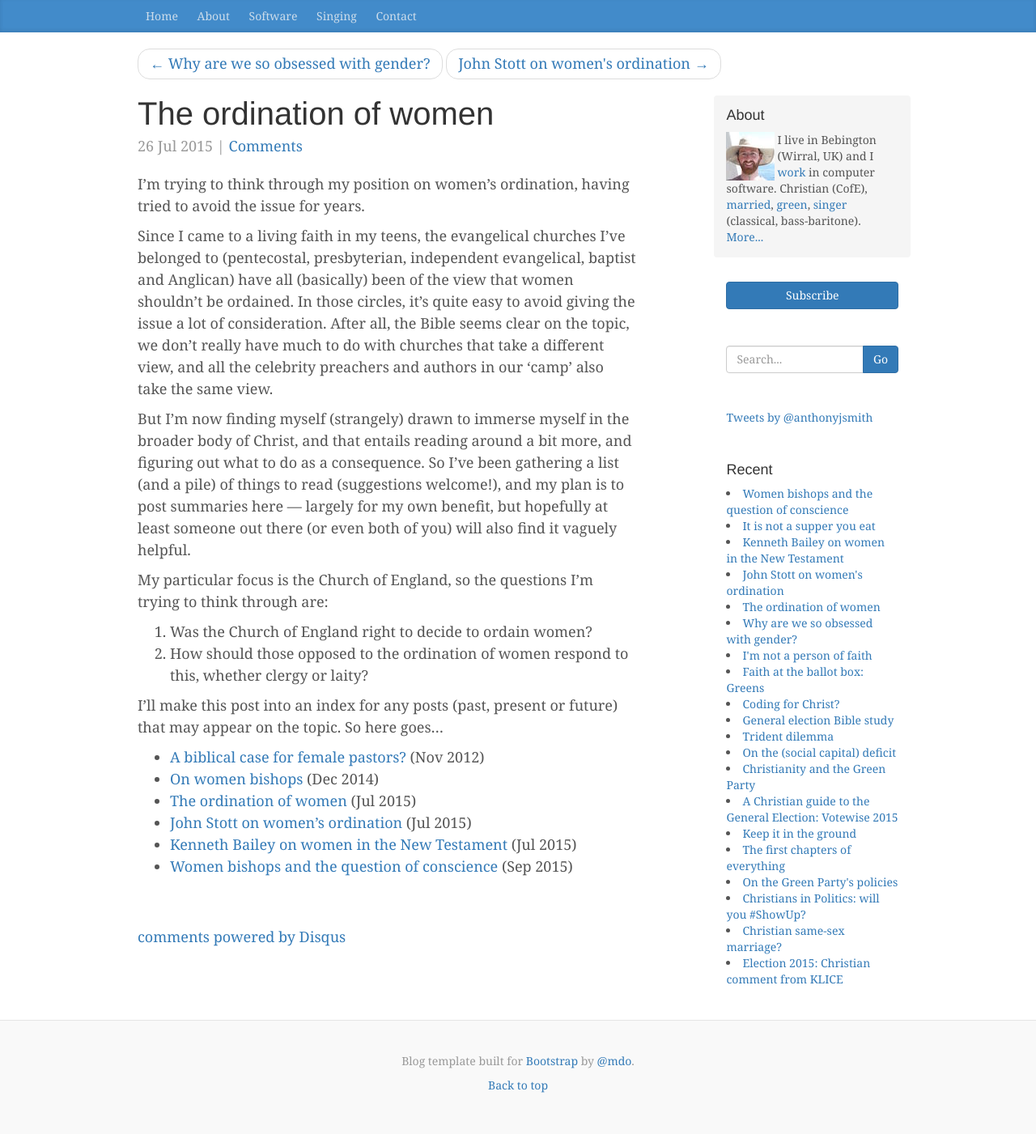
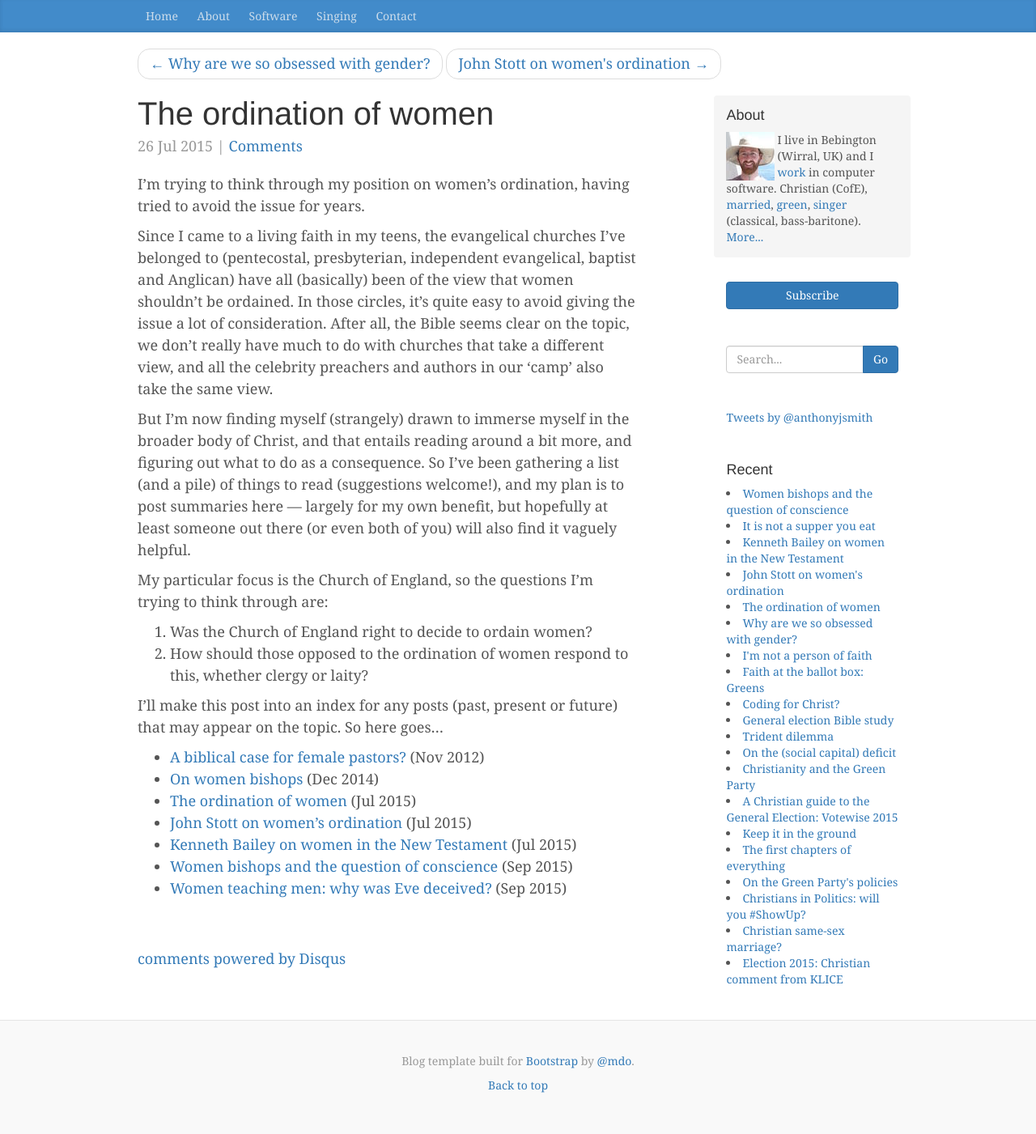
Before and after one commit to anthonyjsmith/anthonyjsmith.github.io, a Jekyll site: the page built from _posts/2015-07-26-the-ordination-of-women.md, in a window 1280 px wide. Shown: the whole page at 81% size. Built offline with Jekyll 4.4.1, drawn with Linux system fonts in a browser that asks for light colours; nearby versions of some CDN libraries; comment, search, counter and statistics services are not loaded.

Commit message:
Add link to new post

```diff
--- a/_posts/2015-07-26-the-ordination-of-women.md
+++ b/_posts/2015-07-26-the-ordination-of-women.md
@@ -19,6 +19,7 @@ I'll make this post into an index for any posts (past, present or future) that m
 * [A biblical case for female pastors?](/2012/11/26/a-biblical-case-for-female-pastors/) (Nov 2012)
 * [On women bishops](/2014/12/21/on-women-bishops/) (Dec 2014)
 * [The ordination of women](/2015/07/26/the-ordination-of-women/) (Jul 2015)
-* [John Stott on women's ordination](/2015/07/27/john-stott-on-womens-ordination) (Jul 2015)
-* [Kenneth Bailey on women in the New Testament](/2015/07/31/kenneth-bailey-on-women-in-the-new-testament) (Jul 2015)
-* [Women bishops and the question of conscience](/2015/09/05/women-bishops-and-the-question-of-conscience) (Sep 2015)
+* [John Stott on women's ordination](/2015/07/27/john-stott-on-womens-ordination/) (Jul 2015)
+* [Kenneth Bailey on women in the New Testament](/2015/07/31/kenneth-bailey-on-women-in-the-new-testament/) (Jul 2015)
+* [Women bishops and the question of conscience](/2015/09/05/women-bishops-and-the-question-of-conscience/) (Sep 2015)
+* [Women teaching men: why was Eve deceived?](/2015/09/08/women-teaching-men-why-was-eve-deceived/) (Sep 2015)
```
